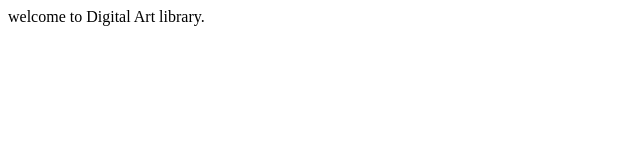
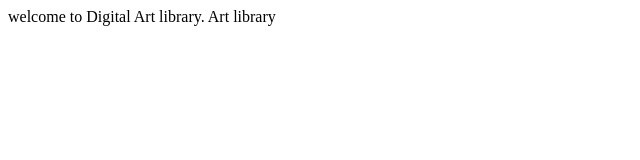
Before and after one commit to Mojiray0/digital-hub-, a plain HTML site: page index.html in a window 1280 px wide. Shown: the full height of the page, 0-640 px from the left. Drawn offline with Linux system fonts and the light colour scheme.

Commit message:
I added art library

```diff
--- a/index.html
+++ b/index.html
@@ -1,3 +1,4 @@
 <html>
 welcome to Digital Art library.
+  Art library
 </html>
```
